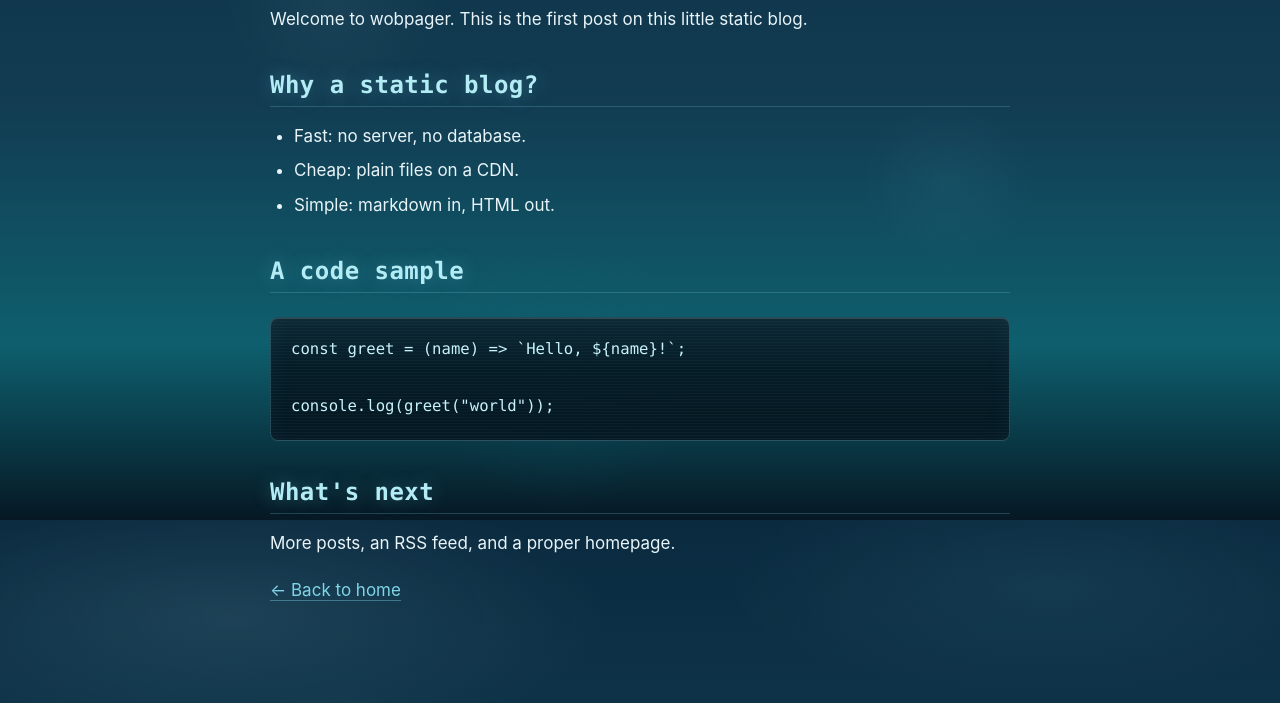
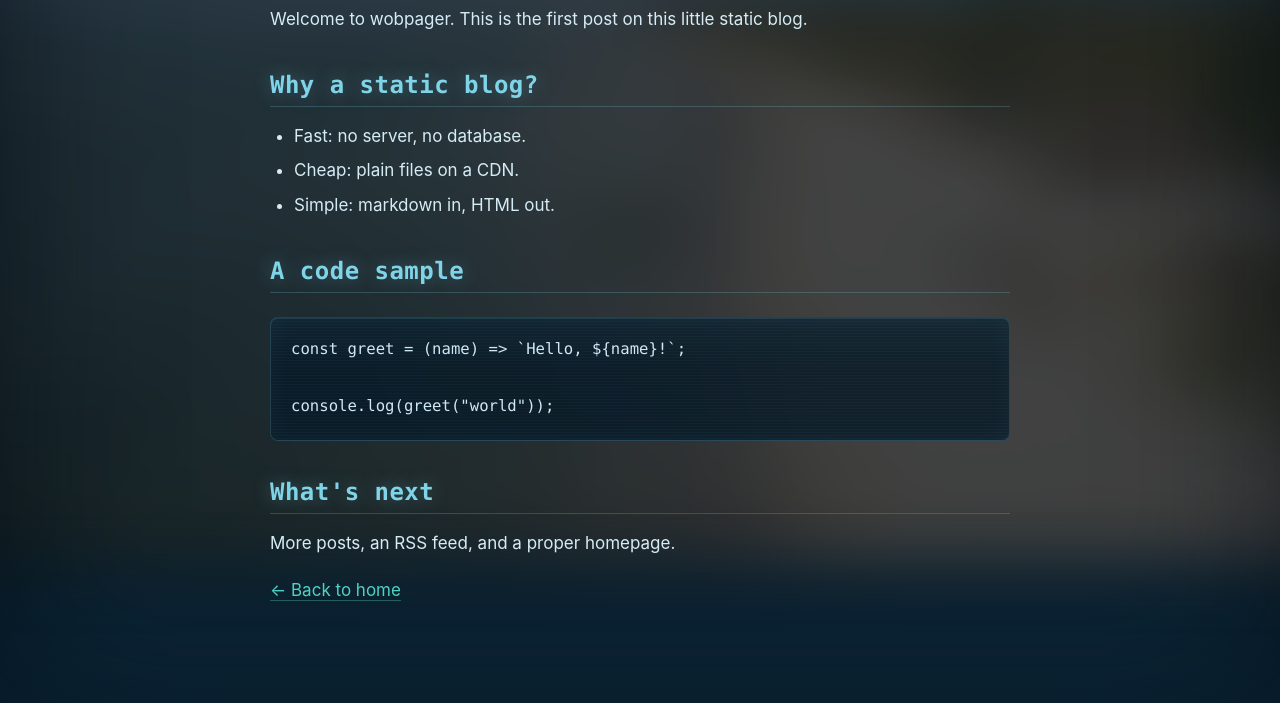
Before and after one commit to FreezingSnail/FreezingSnail.github.io, an Eleventy site: page src/posts/hello-world.md in a window 1280 px wide. Shown: the part 280-983 px from the top of the page. Built offline with nearby package versions, Linux system fonts and the light colour scheme; Eleventy itself is replaced by a stand-in of ours; code samples lack their colours; files that its build step writes are made by us from their sources.

Commit message:
feat: theme v3 — match terminal reference (navy-teal glass, blurred ocean bg)
Task: wobpager-dew
Agent: slugineer-worker-go
Model: opencode-go/glm-5.3-flash
Effort: high

Co-authored-by: slugineer <slugineer@local>

```diff
--- a/eleventy.config.js
+++ b/eleventy.config.js
@@ -12,6 +12,7 @@ export default function (eleventyConfig) {
     description: "A static blog built with Eleventy.",
   });
   eleventyConfig.addPassthroughCopy("src/css");
+  eleventyConfig.addPassthroughCopy({ "src/img": "img" });
   eleventyConfig.addCollection("posts", (collectionApi) => {
     return collectionApi
       .getFilteredByGlob("src/posts/*.md")
--- a/src/_includes/post.njk
+++ b/src/_includes/post.njk
@@ -2,7 +2,7 @@
 layout: base.njk
 ---
 <style>
-/* Prism token palette — terminal-friendly, matches Futiger Aero theme */
+/* Prism token palette — cyan/orange terminal, matches Theme v3 */
 pre code .token.comment,
 pre code .token.prolog,
 pre code .token.doctype,
@@ -11,7 +11,7 @@ pre code .token.cdata {
   font-style: italic;
 }
 pre code .token.punctuation {
-  color: var(--term-text, #cfe9ef);
+  color: var(--term-text, #cfe8f5);
 }
 pre code .token.property,
 pre code .token.tag,
@@ -22,7 +22,7 @@ pre code .token.deleted {
 }
 pre code .token.boolean,
 pre code .token.number {
-  color: #f0c674;
+  color: #f59e6b;
 }
 pre code .token.selector,
 pre code .token.attr-name,
@@ -30,7 +30,7 @@ pre code .token.string,
 pre code .token.char,
 pre code .token.builtin,
 pre code .token.inserted {
-  color: var(--sea-foam, #8ff0d4);
+  color: #9fe8d8;
 }
 pre code .token.operator,
 pre code .token.entity,
@@ -40,16 +40,16 @@ pre code .token.url {
 pre code .token.atrule,
 pre code .token.attr-value,
 pre code .token.keyword {
-  color: #e08ff0;
+  color: #4fd1c5;
 }
 pre code .token.function,
 pre code .token.class-name {
-  color: #ffd479;
+  color: #ffb380;
 }
 pre code .token.regex,
 pre code .token.important,
 pre code .token.variable {
-  color: #ff9d8f;
+  color: #ff6b5e;
 }
 pre code .token.important,
 pre code .token.bold {
--- a/src/css/main.css
+++ b/src/css/main.css
@@ -1,35 +1,43 @@
 /* ============================================================
-   wobpager — Futiger Aero glass/sea/terminal theme
+   wobpager — Theme v3: terminal-in-water
    Pure CSS. No frameworks, no JS.
+   Background: 4 Wikimedia Commons ocean photos (src/img/ocean1-4.jpg),
+   CSS-only crossfade slideshow via fixed pseudo-element layers,
+   rendered as heavy ambient blur under a dark navy-green overlay.
+   Panels read as frosted terminal windows floating on blurred sea.
    ============================================================ */
 
 :root {
-  /* Sea palette */
-  --ocean-1: #0a2a3f;
-  --ocean-2: #123c52;
-  --ocean-3: #0e5f6e;
-  --abyss: #061824;
-  --aqua: #7fd4e8;
-  --aqua-bright: #b3ecf5;
-  --aqua-dim: #4aa9c0;
-  --sea-foam: #e6f7fb;
+  /* Deep navy-teal palette (was ocean-green) */
+  --ocean-1: #0a1e2c;
+  --ocean-2: #10344d;
+  --ocean-3: #0d4057;
+  --abyss: #04121c;
+  --aqua: #4fd1c5;          /* teal accent */
+  --aqua-bright: #7fd4e8;   /* pale cyan */
+  --aqua-dim: #2f9bb4;
+  --sea-foam: #cfe8f5;      /* pale cyan-white text */
 
   /* Text */
-  --text: #e8f4f8;
-  --text-dim: #b9d4de;
-  --text-faint: #7fa3b0;
+  --text: #d6ecf5;
+  --text-dim: #9fc3d4;
+  --text-faint: #6f93a6;
 
-  /* Glass */
-  --glass-fill: rgba(255, 255, 255, 0.08);
-  --glass-fill-strong: rgba(255, 255, 255, 0.14);
-  --glass-border: rgba(255, 255, 255, 0.35);
-  --glass-border-strong: rgba(255, 255, 255, 0.5);
-  --glass-shadow: 0 8px 32px rgba(2, 14, 24, 0.45);
+  /* Accent — red-orange, used sparingly (terminal syntax) */
+  --accent-hot: #ff6b5e;
+  --accent-warm: #f59e6b;
+
+  /* Glass — deep navy-teal frosted terminal */
+  --glass-fill: rgba(16, 52, 77, 0.55);
+  --glass-fill-strong: rgba(16, 52, 77, 0.7);
+  --glass-border: rgba(120, 200, 230, 0.18);
+  --glass-border-strong: rgba(120, 200, 230, 0.28);
+  --glass-shadow: 0 12px 40px rgba(2, 12, 18, 0.55);
 
   /* Terminal */
-  --term-bg: rgba(4, 16, 26, 0.82);
-  --term-border: rgba(127, 212, 232, 0.25);
-  --term-text: #c8f2fa;
+  --term-bg: rgba(8, 26, 40, 0.82);
+  --term-border: rgba(120, 200, 230, 0.2);
+  --term-text: #cfe8f5;
 
   /* Radii */
   --radius: 14px;
@@ -48,7 +56,15 @@
   box-sizing: border-box;
 }
 
-/* --- Page background: underwater light --------------------- */
+/* --- Base: deep navy fallback behind the blurred slideshow --- */
+html {
+  background-color: var(--abyss);
+  background-image: linear-gradient(180deg,
+    var(--ocean-1) 0%, var(--ocean-2) 48%,
+    var(--ocean-3) 78%, var(--abyss) 100%);
+  background-attachment: fixed;
+}
+
 body {
   margin: 0;
   min-height: 100vh;
@@ -56,19 +72,62 @@ body {
   font-family: var(--font-body);
   font-size: 17px;
   line-height: 1.7;
-  background-color: var(--ocean-1);
-  background-image:
-    /* caustic shimmer hints */
-    radial-gradient(ellipse 42% 24% at 18% 12%, rgba(179, 236, 245, 0.10), transparent 70%),
-    radial-gradient(ellipse 36% 20% at 82% 8%, rgba(127, 212, 232, 0.08), transparent 70%),
-    radial-gradient(circle 9rem at 26% 34%, rgba(179, 236, 245, 0.06), transparent 75%),
-    radial-gradient(circle 7rem at 74% 58%, rgba(127, 212, 232, 0.05), transparent 75%),
-    radial-gradient(circle 11rem at 44% 82%, rgba(14, 95, 110, 0.20), transparent 75%),
-    /* deep ocean descent */
-    linear-gradient(180deg, var(--ocean-1) 0%, var(--ocean-2) 48%, var(--ocean-3) 78%, var(--abyss) 100%);
-  background-attachment: fixed;
+  /* dark vignette keeps text readable over the blurred sea */
+  box-shadow: inset 0 0 160px rgba(2, 10, 16, 0.6);
+}
+
+/* ============================================================
+   Rotating ocean background — CSS-only crossfade slideshow
+   4 fixed full-viewport layers (pseudo-elements), zero JS.
+   48s cycle, 12s per image, 3s crossfades.
+   Photos are heavily blurred + scaled so they read as an
+   ambient dark sea, not a vivid photograph.
+   ============================================================ */
+html::before,
+html::after,
+body::before,
+body::after {
+  content: "";
+  position: fixed;
+  inset: 0;
+  z-index: -1;
+  background-position: center;
+  background-size: cover;
   background-repeat: no-repeat;
-  background-size: cover;
+  filter: blur(28px) saturate(0.85) brightness(0.6) contrast(0.9);
+  transform: scale(1.1);
+  will-change: opacity;
+  animation: ocean-crossfade 48s linear infinite;
+}
+
+/* dark navy-green overlay per layer so the photos read as ambient blur */
+html::before {
+  background-image: linear-gradient(rgba(6, 20, 28, 0.62), rgba(6, 20, 28, 0.62)),
+    url("../img/ocean1.jpg");
+  animation-delay: 0s;
+}
+html::after {
+  background-image: linear-gradient(rgba(6, 20, 28, 0.62), rgba(6, 20, 28, 0.62)),
+    url("../img/ocean2.jpg");
+  animation-delay: -12s;
+}
+body::before {
+  background-image: linear-gradient(rgba(6, 20, 28, 0.62), rgba(6, 20, 28, 0.62)),
+    url("../img/ocean3.jpg");
+  animation-delay: -24s;
+}
+body::after {
+  background-image: linear-gradient(rgba(6, 20, 28, 0.62), rgba(6, 20, 28, 0.62)),
+    url("../img/ocean4.jpg");
+  animation-delay: -36s;
+}
+
+@keyframes ocean-crossfade {
+  0%        { opacity: 0; }   /* fade in */
+  6.25%     { opacity: 1; }   /* 3s  */
+  25%       { opacity: 1; }   /* hold 12s */
+  31.25%    { opacity: 0; }   /* fade out 3s */
+  100%      { opacity: 0; }   /* hidden */
 }
 
 /* --- Layout ------------------------------------------------ */
@@ -94,7 +153,7 @@ nav a {
   text-decoration: none;
 }
 
-/* --- Typography ------------------------------------------- */
+/* --- Typography: mono headings, pale cyan-white ------------ */
 h1, h2, h3 {
   font-family: var(--font-head);
   color: var(--aqua-bright);
@@ -133,30 +192,39 @@ li {
   margin-bottom: 0.35rem;
 }
 
-/* --- Links: aqua, hover glow ------------------------------ */
+/* dates, numbers, badges — terminal red-orange, sparingly */
+time,
+.post-description strong,
+.post-meta,
+code .token.number {
+  color: var(--accent-warm);
+  font-family: var(--font-head);
+}
+
+/* --- Links: aqua/cyan, subtle glow -------------------------- */
 a {
   color: var(--aqua);
   text-decoration: none;
-  border-bottom: 1px solid rgba(127, 212, 232, 0.4);
+  border-bottom: 1px solid rgba(79, 209, 197, 0.35);
   transition: color 0.18s ease, text-shadow 0.18s ease, border-color 0.18s ease;
 }
 
 a:hover {
   color: var(--aqua-bright);
   border-color: var(--aqua-bright);
-  text-shadow: 0 0 12px rgba(127, 212, 232, 0.75);
+  text-shadow: 0 0 12px rgba(127, 212, 232, 0.6);
 }
 
-/* --- Glass panels ----------------------------------------- */
+/* --- Glass panels: frosted terminal windows ----------------- */
 .glass,
 blockquote {
   background: var(--glass-fill);
-  -webkit-backdrop-filter: blur(12px) saturate(1.4);
-  backdrop-filter: blur(12px) saturate(1.4);
+  -webkit-backdrop-filter: blur(22px) saturate(1.3);
+  backdrop-filter: blur(22px) saturate(1.3);
   border: 1px solid var(--glass-border);
   border-radius: var(--radius);
-  box-shadow: var(--glass-shadow), inset 0 1px 0 rgba(255, 255, 255, 0.28);
-  background-image: linear-gradient(180deg, rgba(255, 255, 255, 0.10), rgba(255, 255, 255, 0) 34%);
+  box-shadow: var(--glass-shadow), inset 0 1px 0 rgba(120, 200, 230, 0.12);
+  background-image: linear-gradient(180deg, rgba(120, 200, 230, 0.06), rgba(0, 0, 0, 0) 34%);
 }
 
 .glass {
@@ -167,14 +235,14 @@ blockquote {
 .glass-strong {
   background: var(--glass-fill-strong);
   border-color: var(--glass-border-strong);
-  box-shadow: var(--glass-shadow), inset 0 1px 0 rgba(255, 255, 255, 0.4);
+  box-shadow: var(--glass-shadow), inset 0 1px 0 rgba(120, 200, 230, 0.16);
 }
 
 /* --- Blockquote ------------------------------------------- */
 blockquote {
   margin: 1.5rem 0;
   padding: 1rem 1.25rem;
-  border-left: 3px solid var(--aqua);
+  border-left: 3px solid var(--aqua-bright);
   font-style: italic;
   color: var(--text-dim);
 }
@@ -191,22 +259,22 @@ pre {
   padding: 1.1rem 1.25rem;
   overflow-x: auto;
   margin: 1.5rem 0;
-  box-shadow: inset 0 0 24px rgba(127, 212, 232, 0.06),
-    inset 0 1px 0 rgba(255, 255, 255, 0.12);
+  box-shadow: inset 0 0 24px rgba(127, 212, 232, 0.05),
+    inset 0 1px 0 rgba(120, 200, 230, 0.1);
   background-image:
     /* faint scanlines */
     repeating-linear-gradient(180deg,
-      rgba(179, 236, 245, 0.035) 0 1px,
+      rgba(127, 212, 232, 0.03) 0 1px,
       transparent 1px 3px),
-    linear-gradient(180deg, rgba(127, 212, 232, 0.05), rgba(255, 255, 255, 0) 40%);
+    linear-gradient(180deg, rgba(127, 212, 232, 0.04), rgba(0, 0, 0, 0) 40%);
 }
 
 code {
   font-family: var(--font-head);
   font-size: 0.92em;
   color: var(--term-text);
-  background: rgba(127, 212, 232, 0.10);
-  border: 1px solid rgba(127, 212, 232, 0.16);
+  background: rgba(79, 209, 197, 0.1);
+  border: 1px solid rgba(120, 200, 230, 0.16);
   border-radius: 5px;
   padding: 0.1em 0.35em;
 }
@@ -227,12 +295,12 @@ pre code {
 
 /* --- Selection -------------------------------------------- */
 ::selection {
-  background: rgba(127, 212, 232, 0.45);
+  background: rgba(79, 209, 197, 0.4);
   color: var(--sea-foam);
   text-shadow: none;
 }
 
-/* --- Reduced motion --------------------------------------- */
+/* --- Reduced motion: static first image -------------------- */
 @media (prefers-reduced-motion: reduce) {
   a {
     transition: none;
@@ -249,4 +317,18 @@ pre code {
     animation-iteration-count: 1 !important;
     transition-duration: 0.01ms !important;
   }
+
+  /* freeze slideshow: keep first photo, hide the rest */
+  html::before,
+  html::after,
+  body::before,
+  body::after {
+    animation: none;
+  }
+
+  html::after,
+  body::before,
+  body::after {
+    display: none;
+  }
 }
```
Also changed, not shown: src/img/ocean1.jpg (added), src/img/ocean2.jpg (added), src/img/ocean3.jpg (added), src/img/ocean4.jpg (added).
